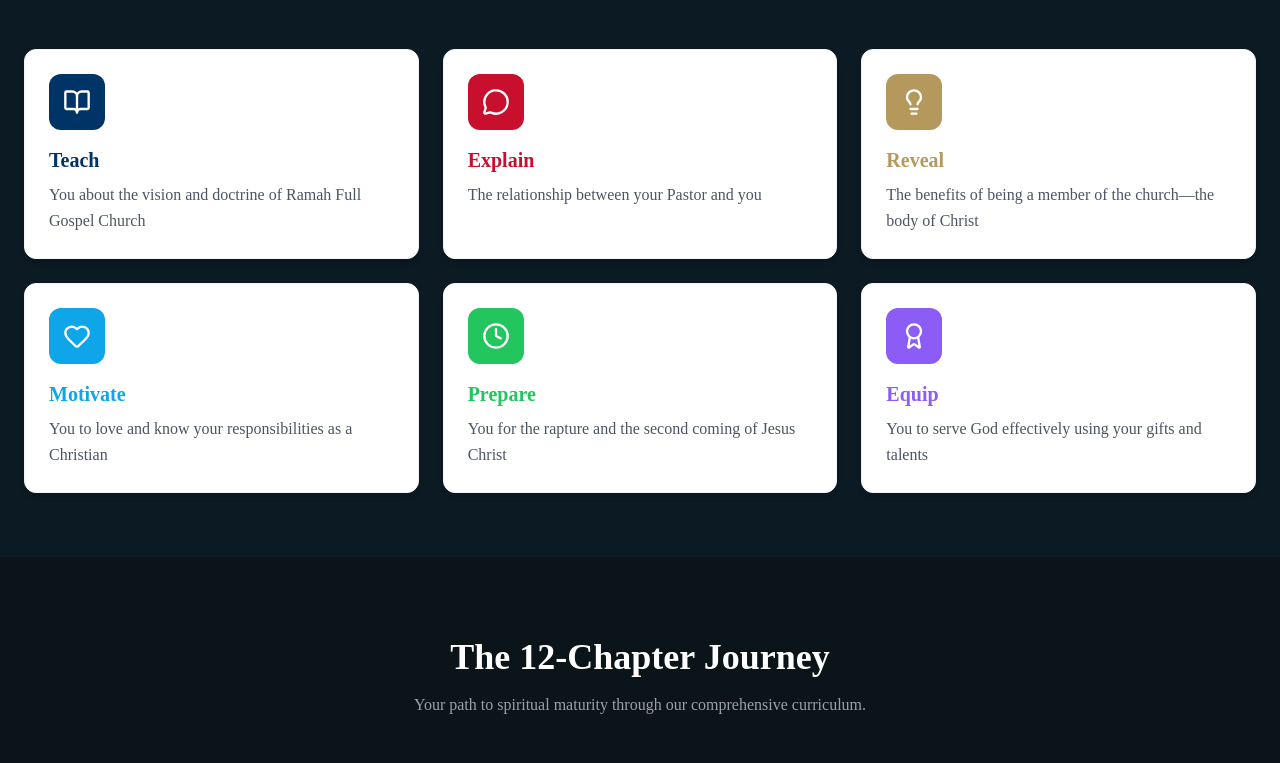
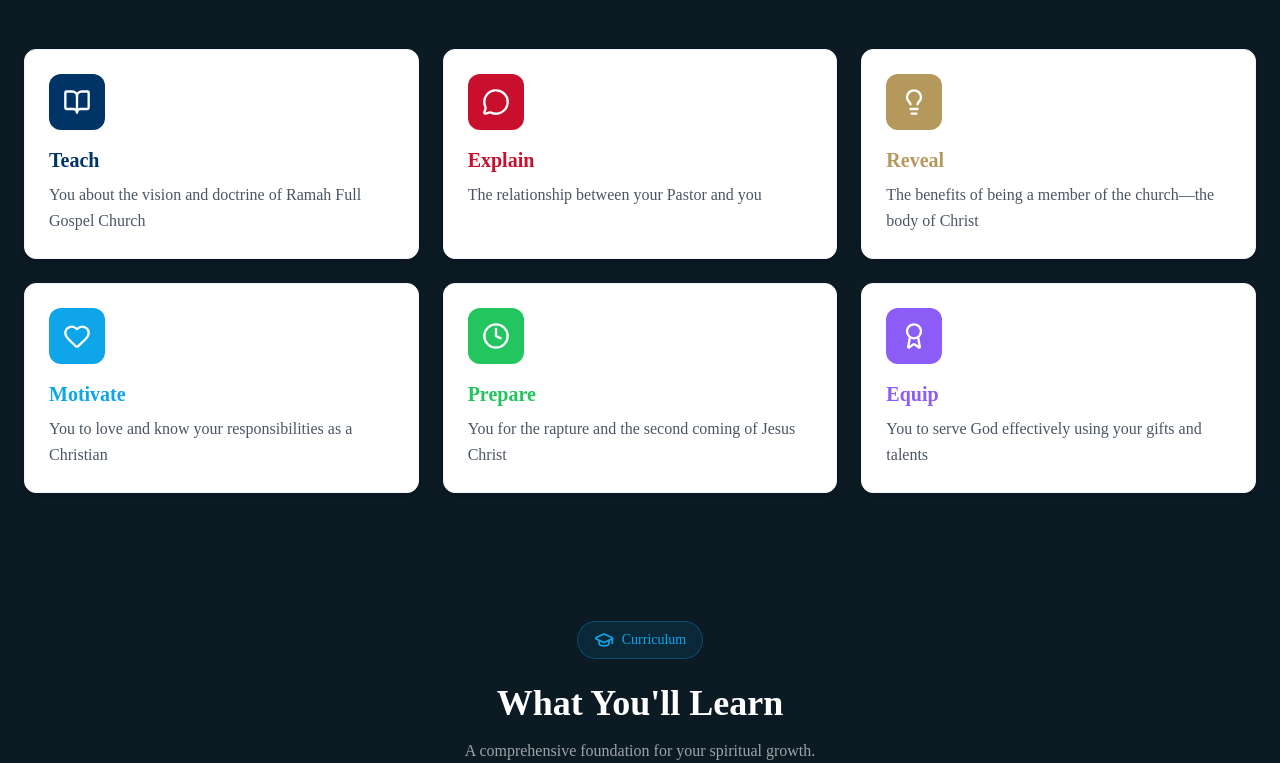
Before and after one commit to Jonathan-Lukwichi/school-of-members, a Next.js app: page /vision in a window 1280 px wide. Shown: the part 2001-2764 px from the top of the page. Built offline with nearby package versions, Linux system fonts and the light colour scheme.

Commit message:
refactor: remove 'The 12-Chapter Journey' section from vision page

```diff
--- a/src/app/(public)/vision/page.tsx
+++ b/src/app/(public)/vision/page.tsx
@@ -2,7 +2,6 @@ import { Metadata } from 'next'
 import Link from 'next/link'
 import { ArrowRight, Compass, GraduationCap } from 'lucide-react'
 import {
-  ChapterJourney,
   PurposeGrid,
   ImageGallery,
   StaffShowcase,
@@ -121,21 +120,6 @@ export default function VisionPage() {
         </div>
       </section>
 
-      {/* 12 Chapter Journey - Dark Theme */}
-      <section className="py-16 md:py-20 bg-[#0a1419]">
-        <div className="container mx-auto px-6">
-          <div className="text-center mb-12">
-            <h2 className="text-3xl md:text-4xl font-bold text-white mb-4">
-              The 12-Chapter Journey
-            </h2>
-            <p className="text-white/60 max-w-2xl mx-auto">
-              Your path to spiritual maturity through our comprehensive curriculum.
-            </p>
-          </div>
-          <ChapterJourney />
-        </div>
-      </section>
-
       {/* What You'll Learn - Dark Theme */}
       <section className="py-16 bg-[#0c1a24]">
         <div className="container mx-auto px-6">
```
